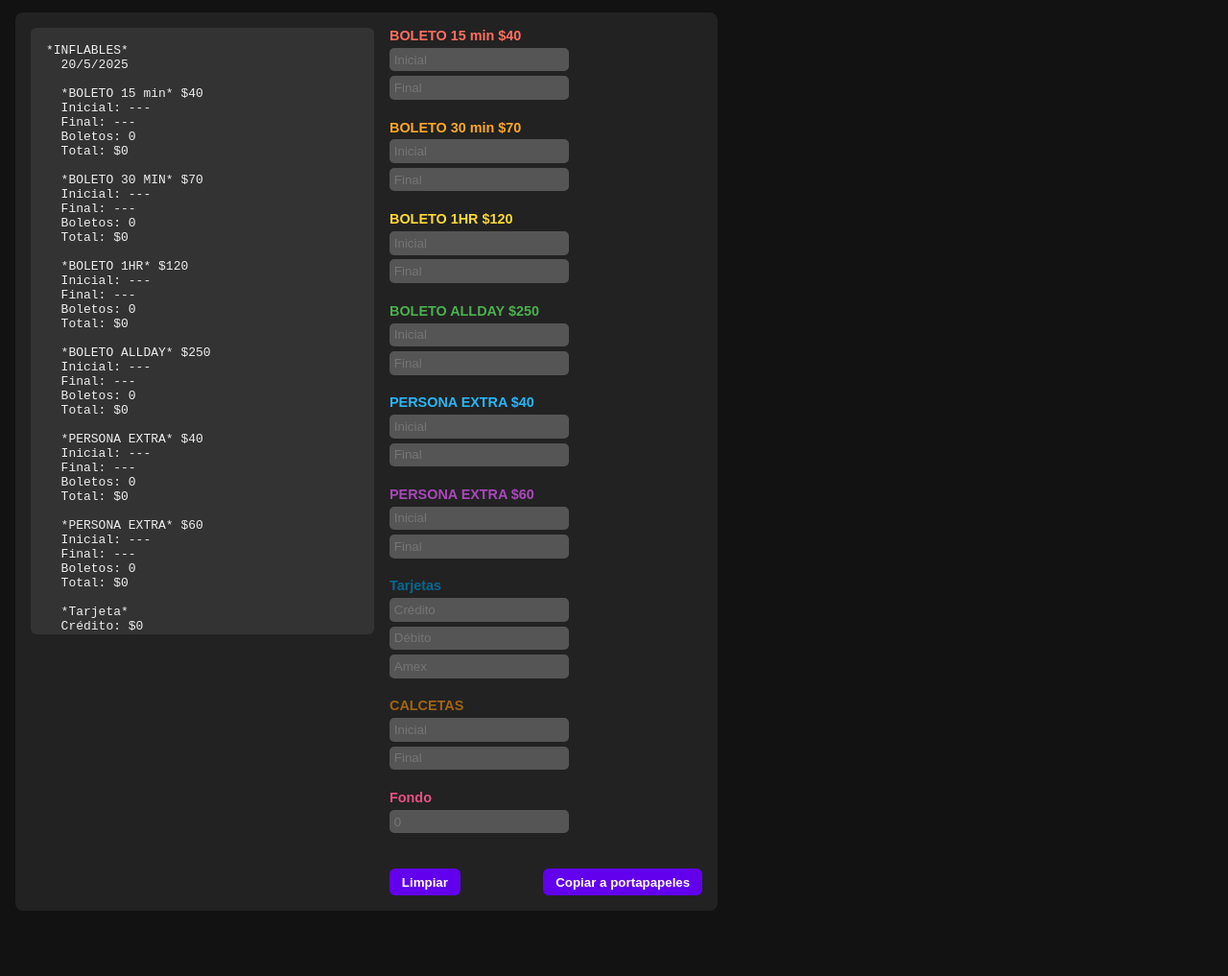
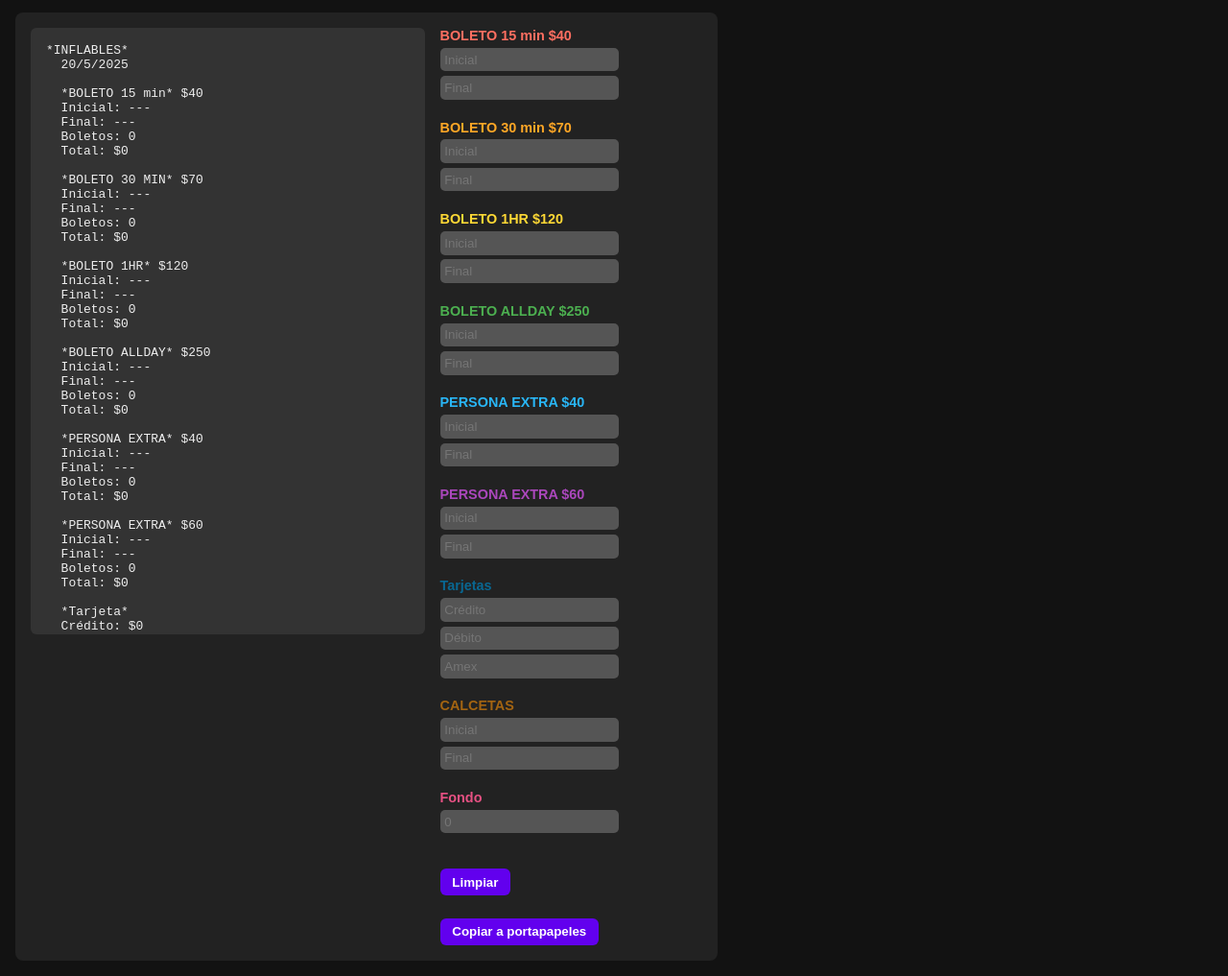
Before and after one commit to JonBuluc/cortePB, a plain HTML site: page index.html in a window 1280 px wide. Shown: the part 69-1086 px from the top of the page at 96% size. Before the commit the page ends 1034 px from the top, so only its background shows below. Drawn offline with Linux system fonts and the light colour scheme.

Commit message:
se modifico un poco la visualizacion

```diff
--- a/index.html
+++ b/index.html
@@ -86,6 +86,8 @@
 
           <div class="botones">
             <button type="button" id="btnLimpiarInflables">Limpiar</button>
+          </div>
+          <div class="botones">
             <button type="button" id="btnCopiarInflables">Copiar a portapapeles</button>
           </div>
         </form>
--- a/styles.css
+++ b/styles.css
@@ -82,7 +82,7 @@ main {
 
 /* Form lado derecho */
 form {
-  flex: 1 1 45%;
+  flex: 1 1 30%;
   display: flex;
   flex-wrap: wrap;
   gap: 0.5rem 1rem;
```
